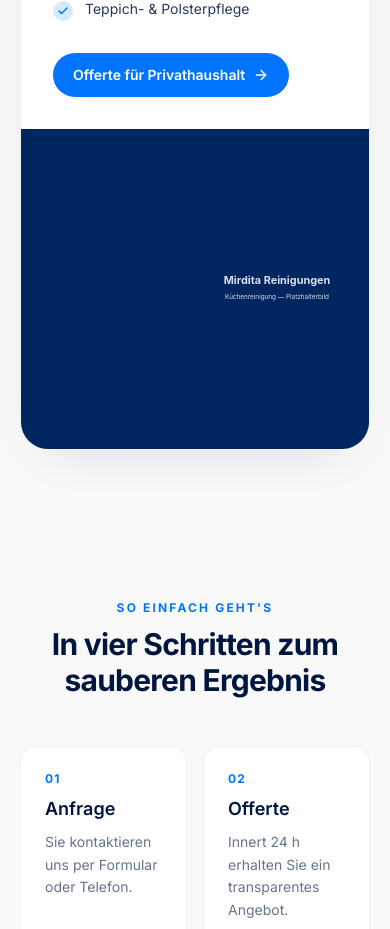
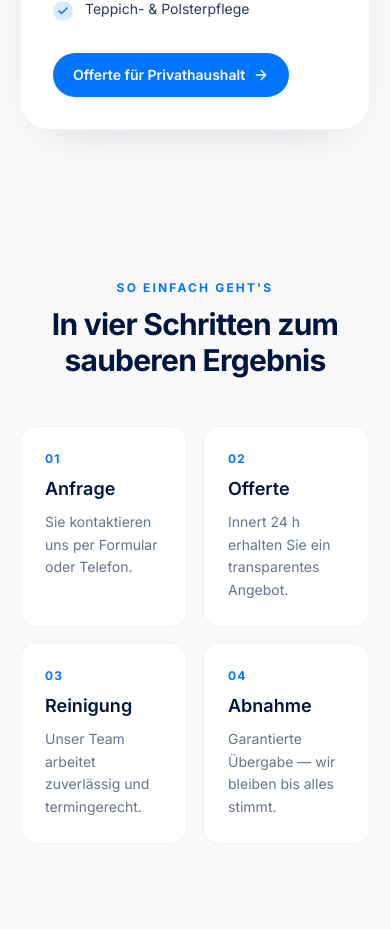
Before and after one commit to astraswiss/mirdita-reinigung, a Next.js app: page / in a window 390 px wide. Shown: the part 2180-3109 px from the top of the page. Built offline with nearby package versions, Linux system fonts and the light colour scheme.

Commit message:
Hide service card images on mobile in Leistungen section
Keep the photo visible on desktop (lg+) only, since it pushes the
text content below the fold on small screens.

```diff
--- a/src/components/home.tsx
+++ b/src/components/home.tsx
@@ -370,7 +370,7 @@ export function Home() {
               <Photo
                 src={active.image}
                 alt={active.imageAlt}
-                className="min-h-[320px] lg:min-h-full aspect-[16/10] lg:aspect-auto"
+                className="hidden lg:block min-h-[320px] lg:min-h-full aspect-[16/10] lg:aspect-auto"
               />
             </div>
           </div>
```
